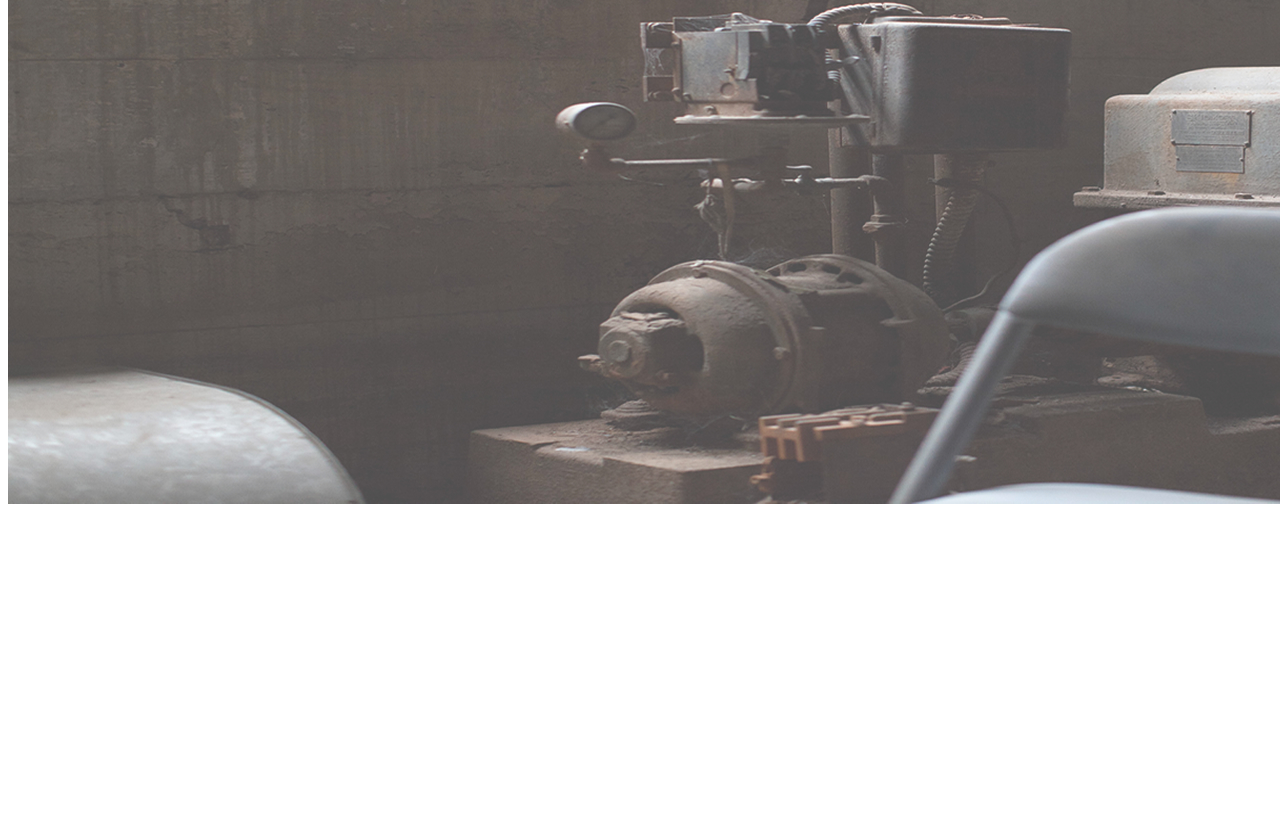
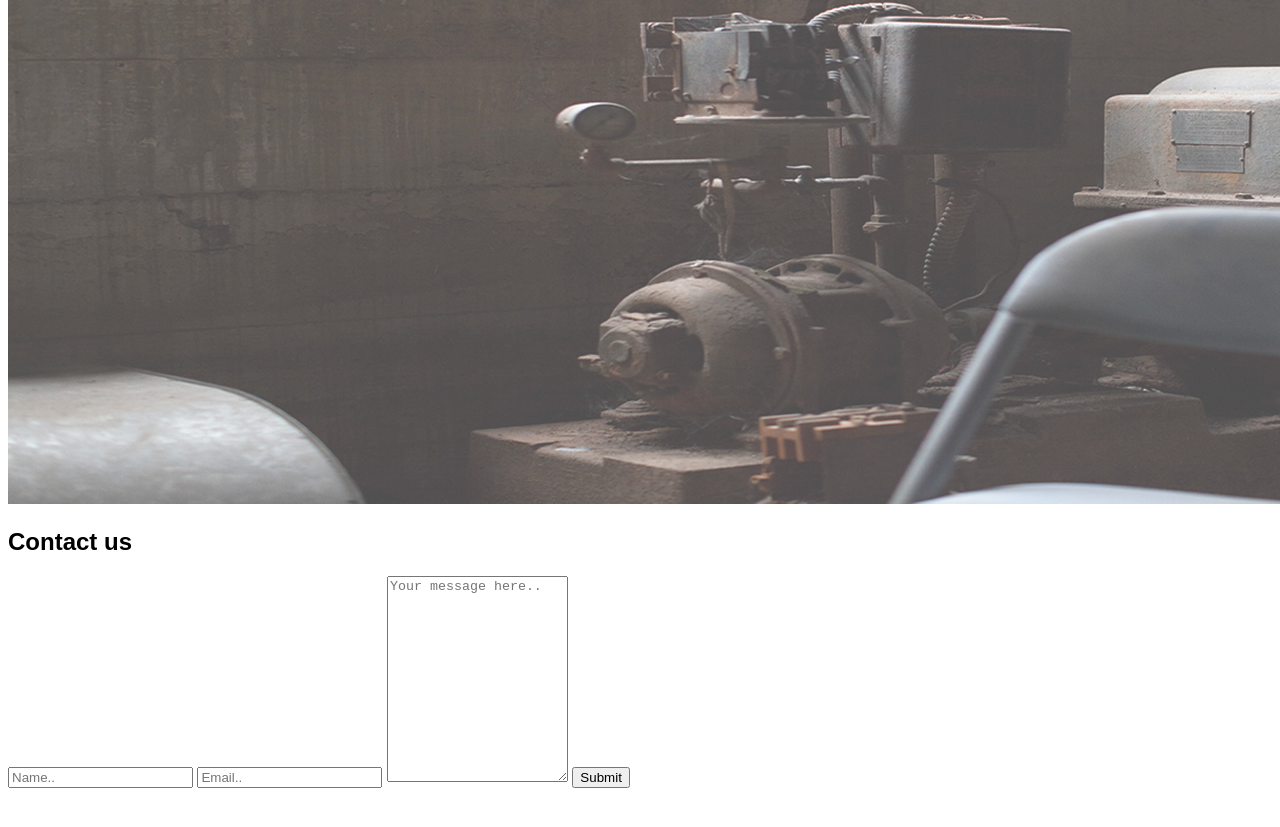
Before and after one commit to ErastusNjaramba/Delani-Studio, a plain HTML site: page index.html in a window 1280 px wide. Shown: the part 3669-4496 px from the top of the page. Before the commit the page ends 4241 px from the top, so only its background shows below. Drawn offline with Linux system fonts and the light colour scheme.

Commit message:
add contact us form

```diff
--- a/index.html
+++ b/index.html
@@ -90,7 +90,15 @@
 
           <div class="contact">
             <img src="images/backgrounds/c_image.jpg" alt="" srcset="">
-
+          </div>
+          <div class="container">
+            <h2>Contact us</h2>
+              <form>
+                <input type="text" id="name" name="name" placeholder="Name..">
+                <input type="text" id="name" email="email" placeholder="Email..">
+                <textarea id="subject" name="subject" placeholder="Your message here.." style="height:200px"></textarea>
+                <input class="button" type="submit" value="Submit">
+              </form>
           </div>
     </div>
 </body>
```
